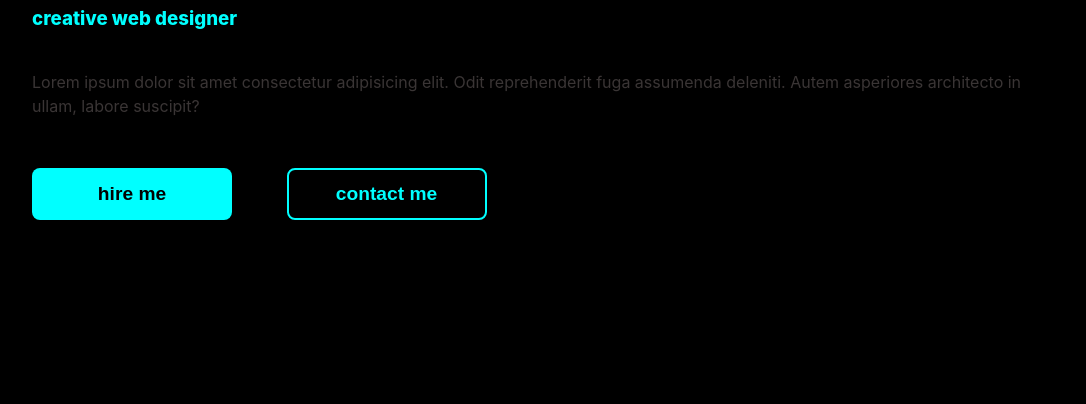
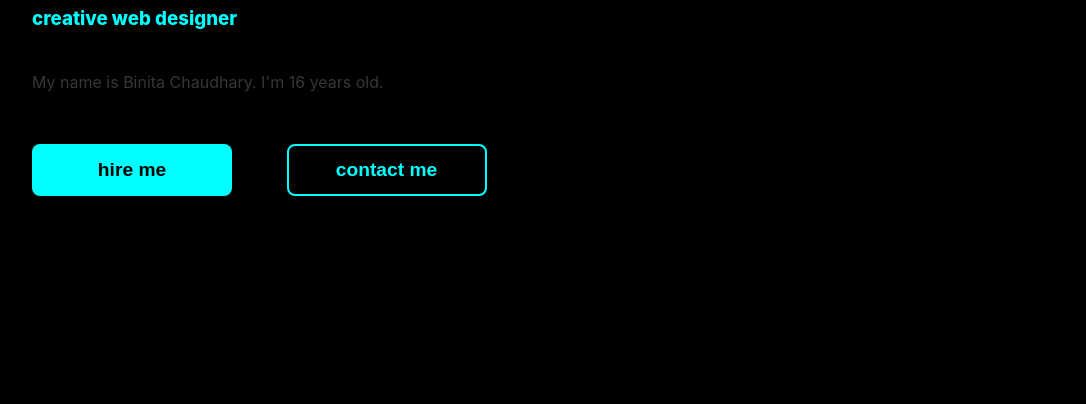
Before and after one commit to binitachaudhary856/portfolio, a plain HTML site: page index.html in a window 1280 px wide. Shown: the part 384-788 px from the top of the page, without its empty margins (96-1182 px from the left). Drawn offline with Linux system fonts and the light colour scheme.

Commit message:
Update index.html

```diff
--- a/index.html
+++ b/index.html
@@ -41,10 +41,7 @@
             <h3>creative web designer</h3>
 
             <p>
-                Lorem ipsum dolor sit amet consectetur
-                adipisicing elit. Odit reprehenderit fuga
-                assumenda deleniti. Autem asperiores architecto
-                in ullam, labore suscipit?
+                My name is Binita Chaudhary. I'm 16 years old.
             </p>
 
             <div class="cta">
```
